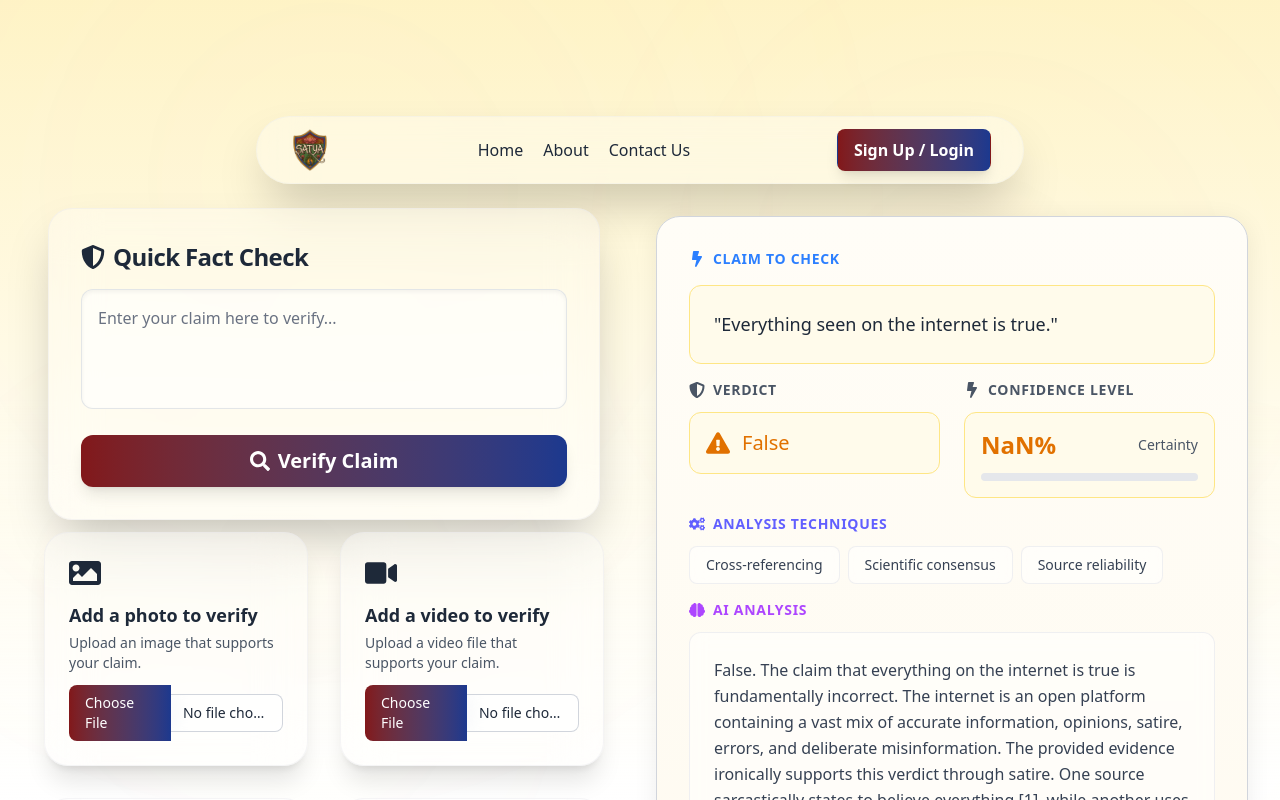
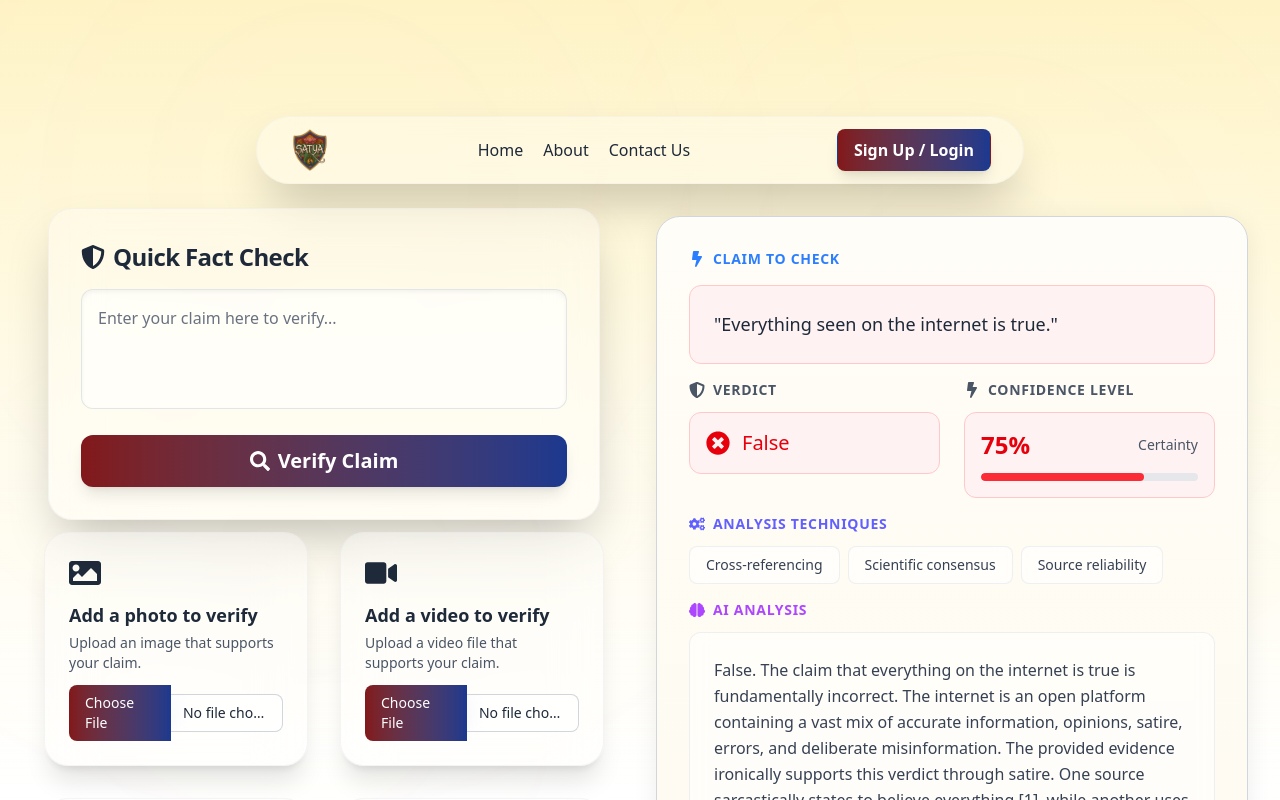
Before and after one commit to Satya-Shield/RefinedFrontend, a Next.js app: page /combat in a window 1280 px wide. Shown: the top 800 px of the page. Built offline with nearby package versions, Linux system fonts and the light colour scheme; no server answers.

Commit message:
Further modifications

```diff
--- a/app/api/api_bk/[...path]/route.js
+++ b/app/api/api_bk/[...path]/route.js
@@ -1,6 +1,10 @@
+// Use environment variable for backend URL, fallback to localhost
+const BACKEND_BASE_URL = process.env.NEXT_PUBLIC_BACKEND_URL || "http://127.0.0.1:8000";
+
 export async function POST(req, { params }) {
-  const path = params.path.join("/");
-  const backendURL = `http://34.93.122.16:8000/api/${path}`;
+  // Next.js 15 requires awaiting params
+  const { path } = await params;
+  const backendURL = `${BACKEND_BASE_URL}/api/${path.join("/")}`;
 
   try {
     const body = await req.text(); // get the raw request body
@@ -31,8 +35,9 @@ export async function POST(req, { params }) {
 }
 
 export async function GET(req, { params }) {
-  const path = params.path.join("/");
-  const backendURL = `http://34.93.122.16:8000/api/${path}`;
+  // Next.js 15 requires awaiting params
+  const { path } = await params;
+  const backendURL = `${BACKEND_BASE_URL}/api/${path.join("/")}`;
 
   try {
     const response = await fetch(backendURL);
--- a/app/combat/CombatClient.jsx
+++ b/app/combat/CombatClient.jsx
@@ -82,11 +82,17 @@ const Combat = () => {
 
   const formatApiResponse = (data) => {
     const items = Array.isArray(data) ? data : [data];
-    return items.map(item => ({
-      ...item,
-      // ✨ MODIFIED: Round down the confidence score if it exists, otherwise default to 0.
-      confidence: 100,
-    }));
+    return items.map(item => {
+      const rawConfidence = item.confidence_score || item.confidence || 0;
+
+      const roundedConfidence = Math.round(rawConfidence);
+
+      return {
+        ...item,
+        confidence_score: roundedConfidence,
+        confidence: roundedConfidence,
+      };
+    });
   };
 
 
@@ -425,43 +431,15 @@ const Combat = () => {
           <div className="flex justify-center lg:justify-start flex-1">
             {jsonResponse && (
               <div className="-mt-8 w-full space-y-6">
-                {/* 🟩 Overall Verdict + Summary Section */}
-                {jsonResponse.verdict !== undefined && (
-                  <div className="relative p-3 rounded-lg border border-[#ede8da] bg-gradient-to-b from-[#fffdf7] to-[#fef9ed] shadow-sm w-full backdrop-blur-md">
-                    {/* Top Row: Verdict */}
-                    <div className="flex items-center gap-3 mb-2">
-                      <FaShieldAlt className="text-gray-700 text-lg flex-shrink-0" />
-                      <h2 className="text-sm font-semibold text-gray-800">
-                        Overall Verdict:{" "}
-                        <span
-                          className={`${
-                            jsonResponse.verdict
-                              ? "text-green-600"
-                              : jsonResponse.verdict === false
-                              ? "text-red-600"
-                              : "text-yellow-500"
-                          }`}
-                        >
-                          {jsonResponse.verdict === true
-                            ? "True"
-                            : jsonResponse.verdict === false
-                            ? "False"
-                            : "Uncertain"}
-                        </span>
-                      </h2>
-                    </div>
-                    {/* Summary Box - Shows 2 lines, rest scrollable */}
-                    <div className="bg-white/50 rounded-lg border border-gray-200/60 p-2 text-gray-700 text-xs leading-relaxed backdrop-blur-sm overflow-y-auto" style={{ maxHeight: '5rem' }}>
-                      {jsonResponse.summary || "No summary available."}
-                    </div>
-                  </div>
-                )}
-
-                {/* 🟦 Individual Claim Responses (Existing Layout) */}
+                {/* Individual Claim Responses */}
                 {jsonResponse.claims ? (
-                  <BackendResponse jsonResponse={jsonResponse.claims} />
+                  <BackendResponse
+                    jsonResponse={jsonResponse.claims}
+                  />
                 ) : (
-                  <BackendResponse jsonResponse={jsonResponse} />
+                  <BackendResponse
+                    jsonResponse={jsonResponse}
+                  />
                 )}
               </div>
             )}
--- a/app/history/page.jsx
+++ b/app/history/page.jsx
@@ -86,7 +86,6 @@ const HistoryPage = () => {
       </div>
     );
 
-  // ✅ Safety check to ensure currentHistoryItem is always valid
   const currentHistoryItem =
     Array.isArray(history[currentIndex]) && history[currentIndex].length > 0
       ? history[currentIndex]
--- a/components/BackendResponse.jsx
+++ b/components/BackendResponse.jsx
@@ -18,10 +18,10 @@ const BackendResponse = ({ jsonResponse }) => {
 
     if (!jsonResponse || jsonResponse.length === 0) return null;
 
-    const getColorScheme = (response) => {
-        if (!response) return null;
+    const getColorScheme = (claim) => {
+        if (!claim) return null;
 
-        if (response.verdict === "True" && response.confidence_score >= 60) {
+        if (claim.verdict === "True") {
             return {
                 gradient: 'from-emerald-50 to-green-50',
                 border: 'border-gray-300',
@@ -31,7 +31,7 @@ const BackendResponse = ({ jsonResponse }) => {
                 textAccent: 'text-emerald-600',
                 progressBg: 'bg-emerald-500',
             };
-        } else if (response.verdict === "False" && response.confidence_score >= 60) {
+        } else if (claim.verdict === "False") {
             return {
                 gradient: 'from-red-900 to-rose-900',
                 border: 'border-gray-300',
@@ -58,9 +58,14 @@ const BackendResponse = ({ jsonResponse }) => {
         if (jsonResponse[currentIndex]) {
             setConfidenceBar(0);
             const timer = setTimeout(() => {
-                const confidence = jsonResponse[currentIndex].confidence_score;
-                // Convert decimal to percentage if needed (e.g., 0.75 -> 75)
-                const confidenceValue = confidence <= 1 ? Math.round(confidence * 100) : Math.round(confidence);
+                const confidence = jsonResponse[currentIndex].confidence_score ||
+                                 jsonResponse[currentIndex].confidence || 0;
+
+
+                const confidenceValue = confidence <= 1
+                    ? Math.round(confidence * 100)
+                    : Math.round(confidence);
+
                 setConfidenceBar(confidenceValue);
             }, 100);
             return () => clearTimeout(timer);
@@ -88,15 +93,22 @@ const BackendResponse = ({ jsonResponse }) => {
 
     return (
         <div className="relative flex flex-col items-center w-full mx-auto">
-
-            {/* Navigation Controls */}
+            {/* Response Card */}
+            <div className="w-full pr-2">
+                <div
+                    className={`${colorScheme.border} relative p-8 rounded-3xl border
+                    bg-gradient-to-b from-[#fffdf7] to-[#fef9ed]
+                    shadow-[0_4px_25px_rgba(0,0,0,0.07)] border-[#ede8da]
+                    w-full backdrop-blur-md`}
+                >
+                    {/* Navigation Controls - Top Right */}
                     {jsonResponse.length > 1 && (
-                <div className="flex items-center justify-between w-full mb-4 px-4 flex-shrink-0">
+                        <div className="absolute top-4 right-4 flex items-center gap-3">
                             <button
                                 onClick={handlePrev}
-                        className="flex items-center justify-center w-10 h-10 bg-white/60 backdrop-blur-xl hover:bg-white/80 border border-gray-300/40 rounded-lg text-gray-700 transition-all duration-200 shadow-md"
+                                className="flex items-center justify-center w-8 h-8 bg-white/60 backdrop-blur-xl hover:bg-white/80 border border-gray-300/40 rounded-lg text-gray-700 transition-all duration-200 shadow-sm"
                             >
-                        <FaArrowLeft className="w-4 h-4" />
+                                <FaArrowLeft className="w-3 h-3" />
                             </button>
 
                             <div className="text-gray-600 text-sm font-medium">
@@ -105,21 +117,12 @@ const BackendResponse = ({ jsonResponse }) => {
 
                             <button
                                 onClick={handleNext}
-                        className="flex items-center justify-center w-10 h-10 bg-white/60 backdrop-blur-xl hover:bg-white/80 border border-gray-300/40 rounded-lg text-gray-700 transition-all duration-200 shadow-md"
+                                className="flex items-center justify-center w-8 h-8 bg-white/60 backdrop-blur-xl hover:bg-white/80 border border-gray-300/40 rounded-lg text-gray-700 transition-all duration-200 shadow-sm"
                             >
-                        <FaArrowRight className="w-4 h-4" />
+                                <FaArrowRight className="w-3 h-3" />
                             </button>
                         </div>
                     )}
-
-            {/* Response Card */}
-            <div className="w-full pr-2">
-                <div
-                    className={`${colorScheme.border} relative p-8 rounded-3xl border
-                    bg-gradient-to-b from-[#fffdf7] to-[#fef9ed]
-                    shadow-[0_4px_25px_rgba(0,0,0,0.07)] border-[#ede8da]
-                    w-full backdrop-blur-md`}
-                >
 
                     <div className="relative space-y-4">
                         {/* Claim Header */}
--- a/components/ResponseCard.jsx
+++ b/components/ResponseCard.jsx
@@ -22,7 +22,12 @@ const ResponseCard = ({
   const techniques = response.techniques || [];
   const sources = response.sources || [];
   const checklist = response.checklist || [];
-  const confidenceBar = response.confidence || 0;
+
+  // Support both field names and handle different formats
+  const rawConfidence = response.confidence_score || response.confidence || 0;
+  const confidenceBar = rawConfidence <= 1
+    ? Math.round(rawConfidence * 100)
+    : Math.round(rawConfidence);
 
   return (
     <div
--- a/package.json
+++ b/package.json
@@ -9,6 +9,7 @@
     "lint": "eslint"
   },
   "dependencies": {
+    "@clerk/backend": "^2.24.0",
     "@clerk/nextjs": "^6.35.5",
     "@fortawesome/fontawesome-svg-core": "^7.0.1",
     "@fortawesome/free-brands-svg-icons": "^7.0.1",
```
Also changed, not shown: 1 other file (tests, documents, lock files or other folders). Lines whose indentation alone changed are shown as unchanged.
